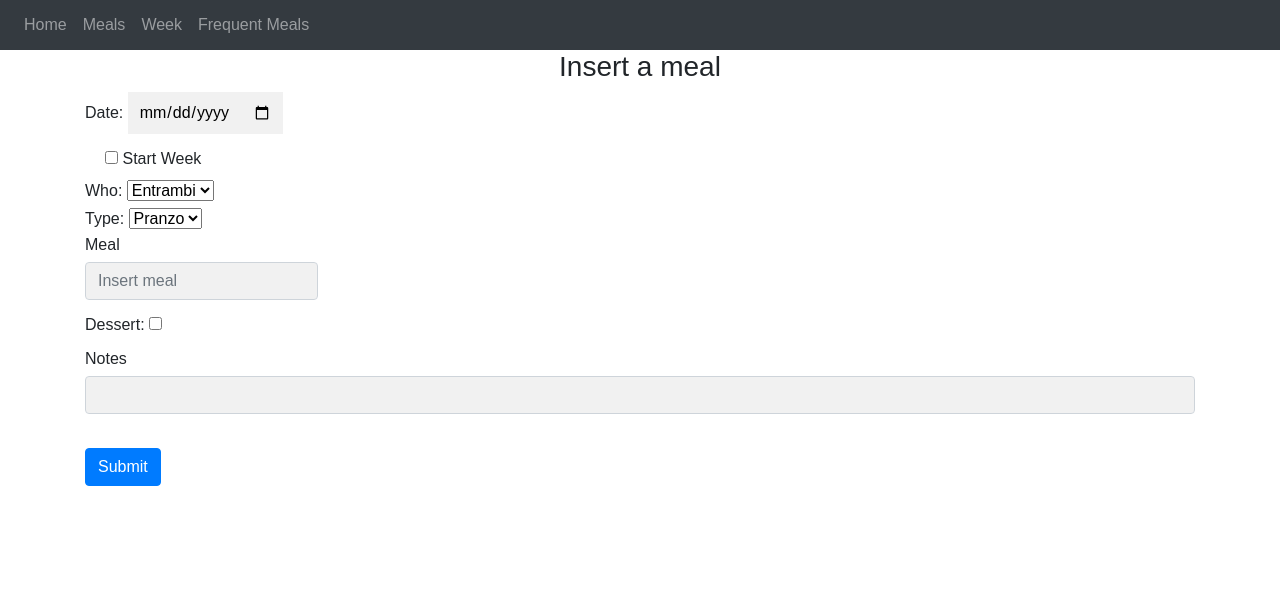
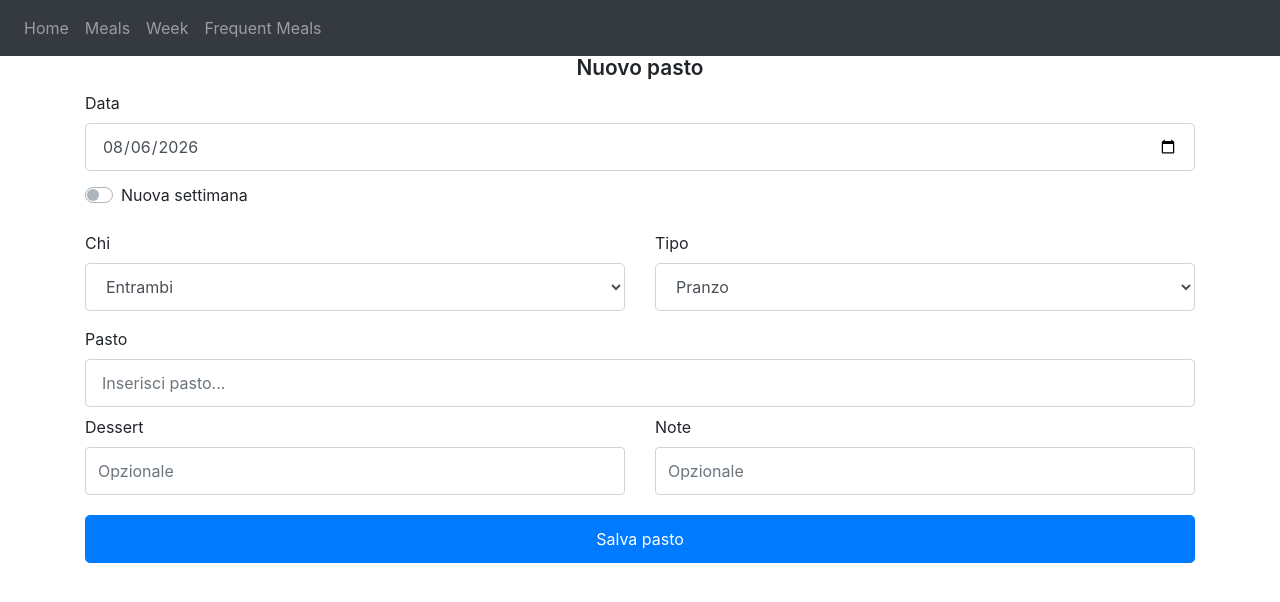
Before and after one commit to LucaForacchia/meal-tracker-webapp, a Flask app: page /meals/ in a window 1280 px wide. Shown: the top 602 px of the page. Run offline with Flask 3, Linux system fonts and the light colour scheme; data that the repository does not hold is empty; some libraries are stand-ins or nearby versions.

Commit message:
First CodeWhale session, improving insertion page

```diff
--- a/src/infrastructure/blueprints/meal_controller.py
+++ b/src/infrastructure/blueprints/meal_controller.py
@@ -1,6 +1,6 @@
-import time
+from datetime import date
 import requests
-from flask import Blueprint, render_template, request, redirect, url_for
+from flask import Blueprint, render_template, request, redirect, url_for, flash
 
 from infrastructure.config import load_config, get_backend_integration
 
@@ -15,7 +15,7 @@ def meal_insertion():
 
         meal_form = {
             "date": request.form.get('dateMeal'),
-            "start_week": True if "Start week" in request.form.keys() else False,
+            "start_week": request.form.get("Start week") == "on",
             "meal_type": request.form.get('meal_type'),
             "participants": request.form.get('participants'),
             "meal": request.form.get('meal'),
@@ -27,19 +27,16 @@ def meal_insertion():
                 meal_form["dessert"] = dessert
 
 
-        # QUI FACCIO LE COSE!
-        # APRO UNA MODALE (SE CI RIESCO)
-        # FACCIO LA MIA CHIAMATA AL BACKEND (SE CI RIESCO)
-        # TODO: QUESTO VA NEL BACKEND INTEGRATION, NON QUI! E DOVREBBE RESTITUIRE ERRORI QUANDO USATO IN DEBUG
-        print(meal_form)
         res = requests.post(config["backend_url"] + "/meal/", json=meal_form)
-        if res.status_code != 201:
-            raise Exception("Unexpected status code!")
-        # E VERIFICO CHE MI RISPONDA 201. IN CASO CONTRARIO, APRO ERRORI A MANETTA
-        time.sleep(0.5)
+        if res.status_code == 201:
+            flash("Pasto inserito ✓", "success")
+        else:
+            flash("Errore durante l'inserimento — riprova", "error")
+
+        return redirect(url_for('meals.meal_insertion'))
 
     meal_list = get_backend_integration().require_meals_list()
-    return render_template("insertion.html", meal_list=meal_list)
+    return render_template("insertion.html", meal_list=meal_list, today=date.today().isoformat())
 
 @meals.route("/week")
 def week_meals():
--- a/src/infrastructure/config.py
+++ b/src/infrastructure/config.py
@@ -4,7 +4,7 @@ from flask import g
 from .integrations.backend_integration import BackendIntegration
 
 def get_current_version():
-    return "0.5.3"
+    return "0.6.0"
 
 def load_config():
     config = {}
--- a/src/main.py
+++ b/src/main.py
@@ -4,6 +4,7 @@ from infrastructure.blueprints.welcome_controller import welcome_controller
 from infrastructure.blueprints.meal_controller import meals
 
 app = Flask(__name__)
+app.secret_key = os.environ.get("SECRET_KEY", "meal-tracker-dev-key-change-me")
 
 app.register_blueprint(welcome_controller, url_prefix="/welcome")
 app.register_blueprint(meals, url_prefix="/meals")
--- a/src/templates/insertion.html
+++ b/src/templates/insertion.html
@@ -1,45 +1,13 @@
 {% extends "base.html" %}
-{% block title %}Meal insertion{% endblock %}
+{% block title %}Nuovo pasto{% endblock %}
 
-% block style %
-
-% endblock %
-{% block content %}
-<!-- CSS HEAD!! -->
-
-<head> <!-- If inside the "Style block", has a different (worst) effect! -->
-  <meta name="viewport" content="width=device-width, initial-scale=1.0">
+{% block style %}
 <style>
-    * {
-      box-sizing: border-box;
-    }
-
-    body {
-      font: 16px Arial;
-    }
-
-    /*the container must be positioned relative:*/
+  /* Autocomplete container */
   .autocomplete {
     position: relative;
-      display: inline-block;
-    }
-
-    input {
-      border: 1px solid transparent;
-      background-color: #f1f1f1;
-      padding: 10px;
-      font-size: 16px;
-    }
-
-    input[type=text] {
-      background-color: #f1f1f1;
+    display: block;
     width: 100%;
-    }
-
-    input[type=submit] {
-      background-color: DodgerBlue;
-      color: #fff;
-      cursor: pointer;
   }
 
   .autocomplete-items {
@@ -48,105 +16,161 @@
     border-bottom: none;
     border-top: none;
     z-index: 99;
-      /*position the autocomplete items to be the same width as the container:*/
     top: 100%;
     left: 0;
     right: 0;
   }
 
   .autocomplete-items div {
-      padding: 10px;
+    padding: 14px 12px;
     cursor: pointer;
     background-color: #fff;
     border-bottom: 1px solid #d4d4d4;
+    font-size: 16px;
   }
 
-    /*when hovering an item:*/
   .autocomplete-items div:hover {
     background-color: #e9e9e9;
   }
 
-    /*when navigating through the items using the arrow keys:*/
   .autocomplete-active {
     background-color: DodgerBlue !important;
     color: #ffffff;
   }
+
+  /* ===== Mobile-first compact layout ===== */
+  form input,
+  form select,
+  form button,
+  form .btn,
+  form .form-control {
+    min-height: 48px;
+    font-size: 16px;  /* prevents iOS auto-zoom */
+  }
+
+  form .form-group,
+  form .row {
+    margin-bottom: 0.5rem;
+  }
+
+  form button[type="submit"] {
+    width: 100%;
+    margin-top: 0.3rem;
+  }
+
+  input[type="date"] {
+    width: 100%;
+  }
+
+  .form-heading {
+    text-align: center;
+    margin-bottom: 0.6rem;
+    font-weight: 600;
+    font-size: 1.3rem;
+  }
+
+  /* Bootstrap custom-switch: enough height for touch, native sizing */
+  .custom-switch {
+    min-height: 44px;
+    padding-top: 4px;
+  }
+  .custom-switch .custom-control-label {
+    font-size: 16px;
+  }
 </style>
-</head>
+{% endblock %}
 
+{% block content %}
 <form method="POST" autocomplete="off">
-  <h3 align="center">Insert a meal</h3>
+  <h4 class="form-heading">Nuovo pasto</h4>
+
+  <!-- Date -->
   <div class="form-group">
-    <label class="active" for="dateMeal">Date: </label>
-    <input type="date" id="dateMeal" name="dateMeal">
+    <label for="dateMeal">Data</label>
+    <input type="date" class="form-control form-control-lg" id="dateMeal"
+           name="dateMeal" value="{{ today }}">
   </div>
 
-  <div class="form-check">
-    <input class="form-group" type="checkbox" id="startweek" name="Start week" value="">
-    <label class="form-check-label">Start Week</label>
+  <!-- Start Week toggle switch -->
+  <div class="custom-control custom-switch mb-2">
+    <input type="checkbox" class="custom-control-input" id="startweek-switch"
+           onchange="toggleStartWeek()">
+    <label class="custom-control-label" for="startweek-switch">Nuova settimana</label>
   </div>
+  <input type="hidden" id="startweek-input" name="Start week" value="">
 
-  <label for="Who" class="form-label">Who: </label>
-  <select class="form-select" , name="participants">
+  <!-- Chi + Tipo side by side -->
+  <div class="row">
+    <div class="col-6">
+      <div class="form-group">
+        <label for="participants">Chi</label>
+        <select class="form-control form-control-lg" id="participants" name="participants">
           <option>Entrambi</option>
           <option>Luca</option>
           <option>Gioi</option>
         </select>
-  <br />
-
-  <label for="Type" class="form-label">Type: </label>
-  <select class="form-select" , name="meal_type">
+      </div>
+    </div>
+    <div class="col-6">
+      <div class="form-group">
+        <label for="meal_type">Tipo</label>
+        <select class="form-control form-control-lg" id="meal_type" name="meal_type">
           <option>Pranzo</option>
           <option>Cena</option>
         </select>
-  <br />
-
-  <div class="autocomplete">
-    <label for="Meal">Meal</label>
-    <input type="text" class="form-control" id="meal" name="meal" placeholder="Insert meal" />
+      </div>
+    </div>
   </div>
 
-  <p></p>
-
+  <!-- Meal name with autocomplete -->
   <div class="form-group">
-    Dessert: <input type="checkbox" id="myCheck" onclick="myFunction()">
-    <label for="Dessert"></label>
-    <input type="text" class="form-control" id="dessert" name="dessert" style="display:none" />
+    <label for="meal">Pasto</label>
+    <div class="autocomplete">
+      <input type="text" class="form-control form-control-lg" id="meal"
+             name="meal" placeholder="Inserisci pasto..." required>
+    </div>
   </div>
 
+  <!-- Dessert + Note side by side -->
+  <div class="row">
+    <div class="col-6">
       <div class="form-group">
-    <label for="Notes">Notes</label>
-    <input type="text" class="form-control" id="notes" name="notes" />
+        <label for="dessert">Dessert</label>
+        <input type="text" class="form-control" id="dessert"
+               name="dessert" placeholder="Opzionale">
+      </div>
+    </div>
+    <div class="col-6">
+      <div class="form-group">
+        <label for="notes">Note</label>
+        <input type="text" class="form-control" id="notes"
+               name="notes" placeholder="Opzionale">
+      </div>
+    </div>
   </div>
 
-  <br />
-  <button type="submit" class="btn btn-primary">Submit</button>
+  <button type="submit" class="btn btn-primary btn-lg">Salva pasto</button>
 </form>
-
 {% endblock %}
 
 {% block script %}
+<!-- Meal list for autocomplete -->
 <script type="text/javascript">
-  try {var meal_list = {{ meal_list| tojson}}} catch (error) { console.error(error) }
+  try {var meal_list = {{ meal_list | tojson }};} catch (error) { console.error(error); }
 </script>
 
+<!-- Start Week toggle: sync switch to hidden input -->
 <script type="text/javascript">
-  function myFunction() {
-    // Get the checkbox
-    var checkBox = document.getElementById("myCheck");
-    // Get the output text
-    var text = document.getElementById("text");
-
-    // If the checkbox is checked, display the output text
-    if (checkBox.checked == true){
-      dessert.style.display = "block";
-    } else {
-      dessert.style.display = "none";
-    }
+  function toggleStartWeek() {
+    var sw = document.getElementById("startweek-switch");
+    var input = document.getElementById("startweek-input");
+    input.value = sw.checked ? "on" : "";
   }
 </script>
 
+<!-- Autocomplete -->
 <script type="text/javascript" src="{{ url_for('static', filename='script_autocomplete.js') }}"></script>
 
+<!-- Bootstrap Autocomplete (kept for compat) -->
 <script type="text/javascript" src="https://cdn.jsdelivr.net/gh/xcash/bootstrap-autocomplete@v2.3.7/dist/latest/bootstrap-autocomplete.min.js"></script>
 {% endblock %}
```
Also changed, not shown: TODO.md (+102 -4 lines), tests/test_meal_insertion.py (added, +240 -0 lines), Changelog.md, README.md, 3 other files. Lines whose indentation alone changed are shown as unchanged.
